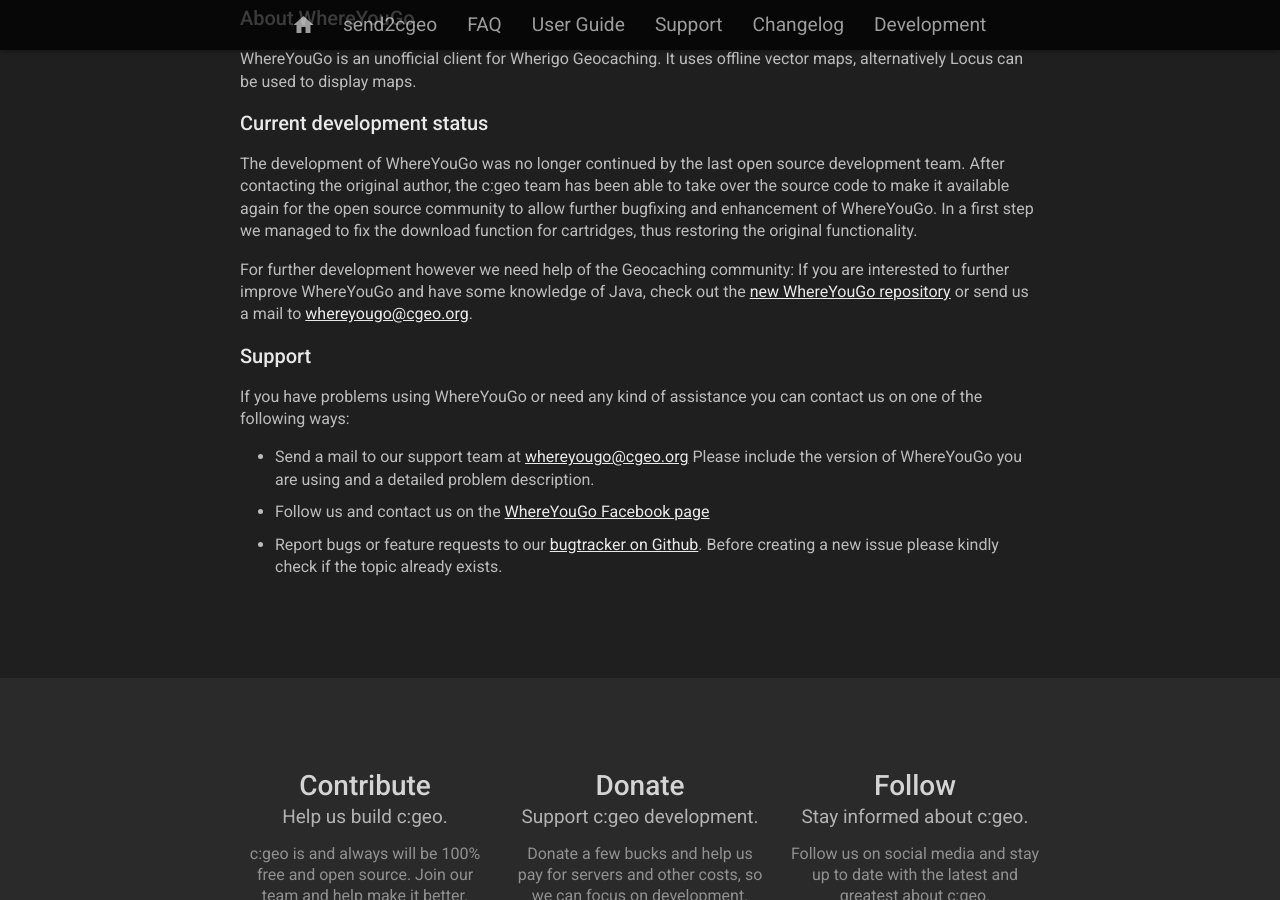
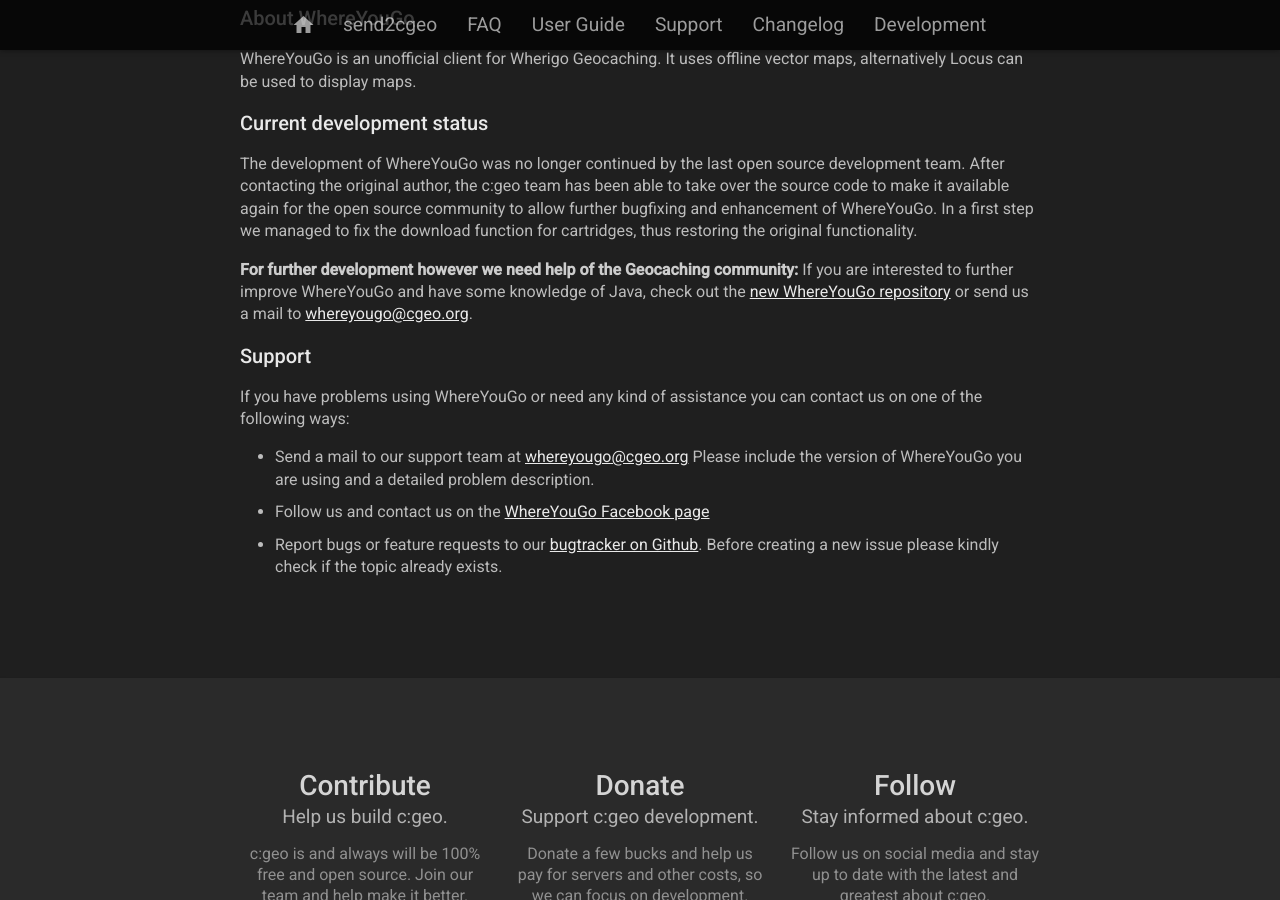
Before and after one commit to cgeo/cgeo.github.io, a Jekyll site: the page built from whereyougolanding.md, in a window 1280 px wide and 900 px high, scrolled down 423 px. Built offline with Jekyll 4.4.1, drawn with Linux system fonts in a browser that asks for light colours; nearby versions of some CDN libraries; a script that is not in the unit is left out.

Commit message:
Highlight call for developers

```diff
--- a/whereyougolanding.md
+++ b/whereyougolanding.md
@@ -19,7 +19,7 @@
 The development of WhereYouGo was no longer continued by the last open source development team. After contacting the original author, the c:geo team has been able to take over the source code to make it available again for the open source community to allow further bugfixing and enhancement of WhereYouGo.
 In a first step we managed to fix the download function for cartridges, thus restoring the original functionality.
 
-For further development however we need help of the Geocaching community:
+**For further development however we need help of the Geocaching community:**
 If you are interested to further improve WhereYouGo and have some knowledge of Java, check out the [new WhereYouGo repository](https://github.com/cgeo/WhereYouGo) or send us a mail to [whereyougo@cgeo.org](mailto:whereyougo@cgeo.org?subject=WhereYouGo-Development).
 
 ## Support
```
